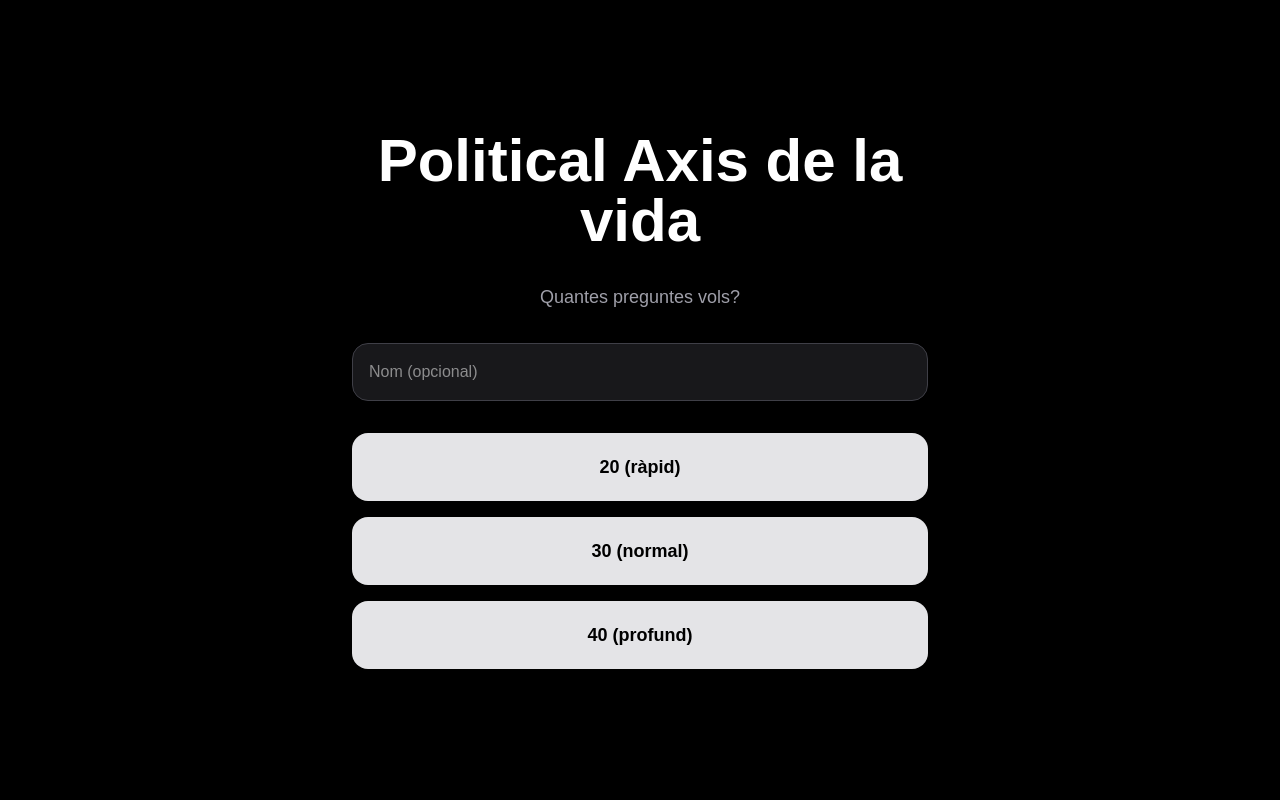
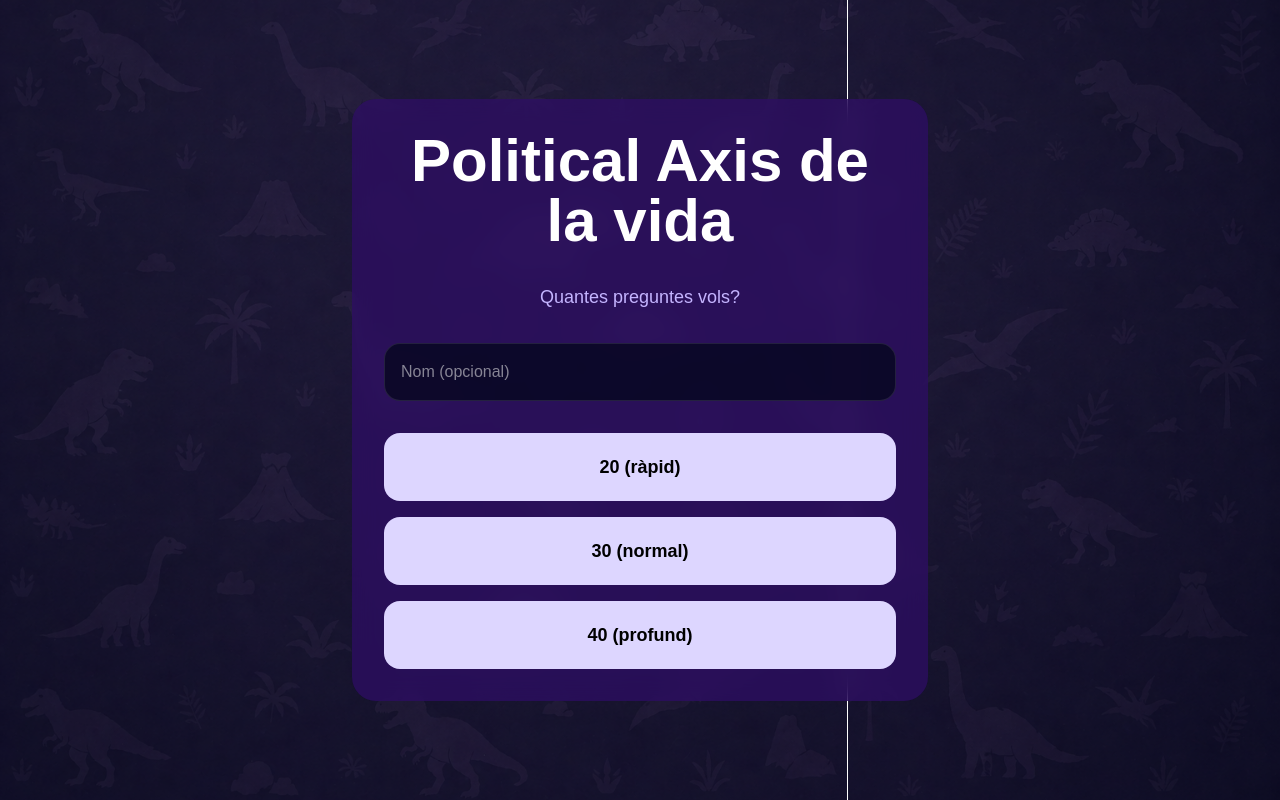
Before and after one commit to 20deabril/political-axis, a Next.js app: page / in a window 1280 px wide. Built offline with nearby package versions, Linux system fonts and the light colour scheme.

Commit message:
nou estil visual complet

```diff
--- a/app/page.tsx
+++ b/app/page.tsx
@@ -195,15 +195,22 @@ export default function PoliticalAxisQuiz() {
       }
     : { x: 50, y: 50 };
 
+  const backgroundStyle = {
+    backgroundImage: "url('/background.png')"
+  };
+
   if (!quizStarted) {
     return (
-      <div className="min-h-screen bg-black text-white flex items-center justify-center px-6">
-        <div className="max-w-xl w-full text-center space-y-8">
+      <div
+        className="min-h-screen bg-cover bg-center bg-fixed text-white flex items-center justify-center px-6"
+        style={backgroundStyle}
+      >
+        <div className="max-w-xl w-full text-center space-y-8 bg-violet-950/70 backdrop-blur-md rounded-3xl p-8">
           <h1 className="text-4xl md:text-6xl font-bold">
             Political Axis de la vida
           </h1>
 
-          <p className="text-zinc-400 text-lg">
+          <p className="text-violet-300 text-lg">
             Quantes preguntes vols?
           </p>
 
@@ -212,27 +219,27 @@ export default function PoliticalAxisQuiz() {
             placeholder="Nom (opcional)"
             value={playerName}
             onChange={(e) => setPlayerName(e.target.value)}
-            className="w-full p-4 rounded-2xl bg-zinc-900 text-white border border-zinc-700 outline-none focus:border-white"
+            className="w-full p-4 rounded-2xl bg-slate-950/70 text-white border border-white/10 outline-none focus:border-violet-300"
           />
 
           <div className="space-y-4">
             <button
               onClick={() => startQuiz(20)}
-              className="w-full p-5 rounded-2xl bg-zinc-200 text-black font-semibold text-lg cursor-pointer transition-all duration-200 hover:bg-white hover:scale-[1.02] active:scale-[0.98] active:bg-zinc-300"
+              className="w-full p-5 rounded-2xl bg-violet-200 text-black font-semibold text-lg cursor-pointer transition-all duration-200 hover:bg-white hover:scale-[1.02] active:scale-[0.98]"
             >
               20 (ràpid)
             </button>
 
             <button
               onClick={() => startQuiz(30)}
-              className="w-full p-5 rounded-2xl bg-zinc-200 text-black font-semibold text-lg cursor-pointer transition-all duration-200 hover:bg-white hover:scale-[1.02] active:scale-[0.98] active:bg-zinc-300"
+              className="w-full p-5 rounded-2xl bg-violet-200 text-black font-semibold text-lg cursor-pointer transition-all duration-200 hover:bg-white hover:scale-[1.02] active:scale-[0.98]"
             >
               30 (normal)
             </button>
 
             <button
               onClick={() => startQuiz(40)}
-              className="w-full p-5 rounded-2xl bg-zinc-200 text-black font-semibold text-lg cursor-pointer transition-all duration-200 hover:bg-white hover:scale-[1.02] active:scale-[0.98] active:bg-zinc-300"
+              className="w-full p-5 rounded-2xl bg-violet-200 text-black font-semibold text-lg cursor-pointer transition-all duration-200 hover:bg-white hover:scale-[1.02] active:scale-[0.98]"
             >
               40 (profund)
             </button>
@@ -243,30 +250,33 @@ export default function PoliticalAxisQuiz() {
   }
 
   return (
-    <div className="min-h-screen bg-black text-white px-4 py-8 md:p-8">
-      <div className="sticky top-0 z-50 bg-zinc-800 border-b border-zinc-700 shadow-xl py-10 px-4">
+    <div
+      className="min-h-screen bg-cover bg-center bg-fixed text-white px-4 py-8 md:p-8"
+      style={backgroundStyle}
+    >
+      <div className="sticky top-0 z-50 bg-slate-950/70 backdrop-blur-md border-b border-white/10 shadow-xl py-10 px-4 rounded-b-3xl">
         <div className="max-w-4xl mx-auto space-y-6">
           <h1 className="text-3xl md:text-5xl font-bold text-center">
             Political Axis de la vida
           </h1>
 
           {playerName && (
-            <p className="text-center text-zinc-300">
+            <p className="text-center text-violet-200">
               Hola, {playerName}
             </p>
           )}
 
           <div className="space-y-3">
-            <div className="flex justify-between text-sm text-zinc-300">
+            <div className="flex justify-between text-sm text-violet-200">
               <span>Progrés</span>
               <span>
                 {currentQuestion}/{questions.length}
               </span>
             </div>
 
-            <div className="w-full bg-zinc-700 rounded-full h-4 overflow-hidden">
+            <div className="w-full bg-violet-900 rounded-full h-4 overflow-hidden">
               <div
-                className="bg-white h-full transition-all duration-300"
+                className="bg-violet-300 h-full transition-all duration-300"
                 style={{ width: `${progress}%` }}
               />
             </div>
@@ -281,7 +291,7 @@ export default function PoliticalAxisQuiz() {
             ref={(el) => {
               questionRefs.current[i] = el;
             }}
-            className="bg-zinc-900 rounded-2xl p-4 shadow"
+            className="bg-violet-950/80 rounded-2xl p-4 shadow backdrop-blur-sm"
           >
             <p className="mb-4 text-sm md:text-base">
               {i + 1}. {question.text}
@@ -295,10 +305,10 @@ export default function PoliticalAxisQuiz() {
               onChange={(e) =>
                 updateAnswer(i, Number(e.target.value))
               }
-              className="w-full"
+              className="w-full accent-violet-300 cursor-pointer"
             />
 
-            <div className="flex justify-between text-xs text-zinc-400 mt-2 px-1">
+            <div className="flex justify-between text-xs text-violet-300 mt-2 px-1">
               <span>1</span>
               <span>2</span>
               <span>3</span>
@@ -311,35 +321,35 @@ export default function PoliticalAxisQuiz() {
         <div className="flex gap-4 flex-col md:flex-row">
           <button
             onClick={calculate}
-            className="w-full px-6 py-4 rounded-2xl bg-white text-black font-semibold text-lg"
+            className="w-full px-6 py-4 rounded-2xl bg-violet-200 text-black font-semibold text-lg hover:bg-white transition"
           >
             Calcula resultat
           </button>
 
           <button
             onClick={resetQuiz}
-            className="w-full px-6 py-4 rounded-2xl bg-zinc-700 text-white font-semibold text-lg"
+            className="w-full px-6 py-4 rounded-2xl bg-violet-800 text-white font-semibold text-lg hover:bg-violet-700 transition"
           >
             Reinicia test
           </button>
         </div>
 
         {result && (
-          <div className="bg-zinc-900 rounded-2xl p-12 md:p-20">
+          <div className="bg-violet-950/80 rounded-2xl p-12 md:p-20 backdrop-blur-sm">
             <h2 className="text-2xl font-bold mb-20 text-center">
               Mapa 2D
             </h2>
 
-            <div className="relative w-full aspect-square border-4 border-zinc-300 rounded-xl">
+            <div className="relative w-full aspect-square border-4 border-white/20 rounded-xl overflow-hidden">
               <div className="absolute inset-0 grid grid-cols-2 grid-rows-2">
-                <div className="bg-red-400" />
-                <div className="bg-blue-400" />
-                <div className="bg-green-400" />
-                <div className="bg-purple-400" />
+                <div className="bg-red-400/70" />
+                <div className="bg-blue-400/70" />
+                <div className="bg-green-400/70" />
+                <div className="bg-purple-400/70" />
               </div>
 
-              <div className="absolute top-1/2 left-0 w-full h-1 bg-black" />
-              <div className="absolute left-1/2 top-0 h-full w-1 bg-black" />
+              <div className="absolute top-1/2 left-0 w-full h-1 bg-black/40" />
+              <div className="absolute left-1/2 top-0 h-full w-1 bg-black/40" />
 
               <div className="absolute -top-14 left-1/2 -translate-x-1/2 font-bold">
                 Ordre
```
Also changed, not shown: public/background.png (added).
